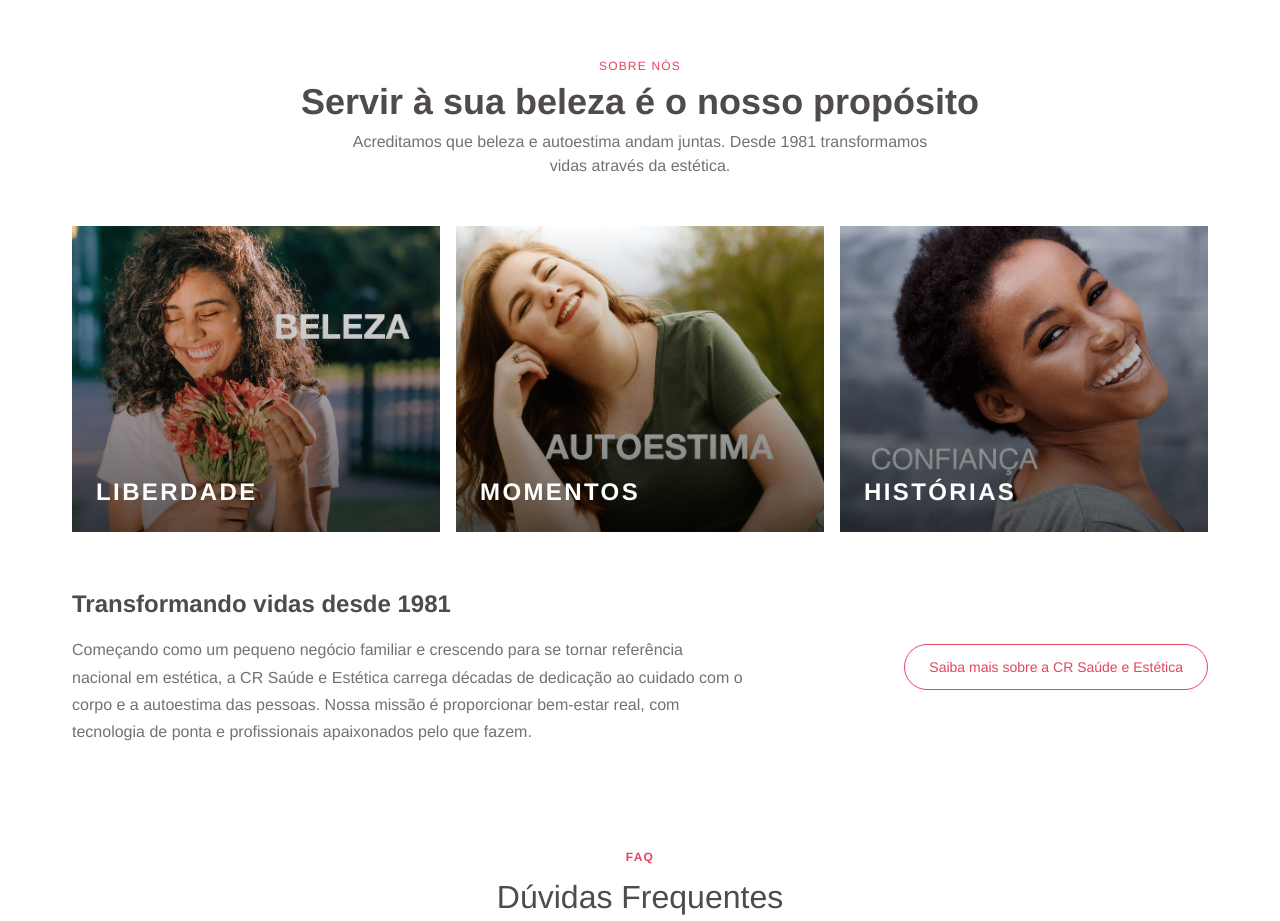
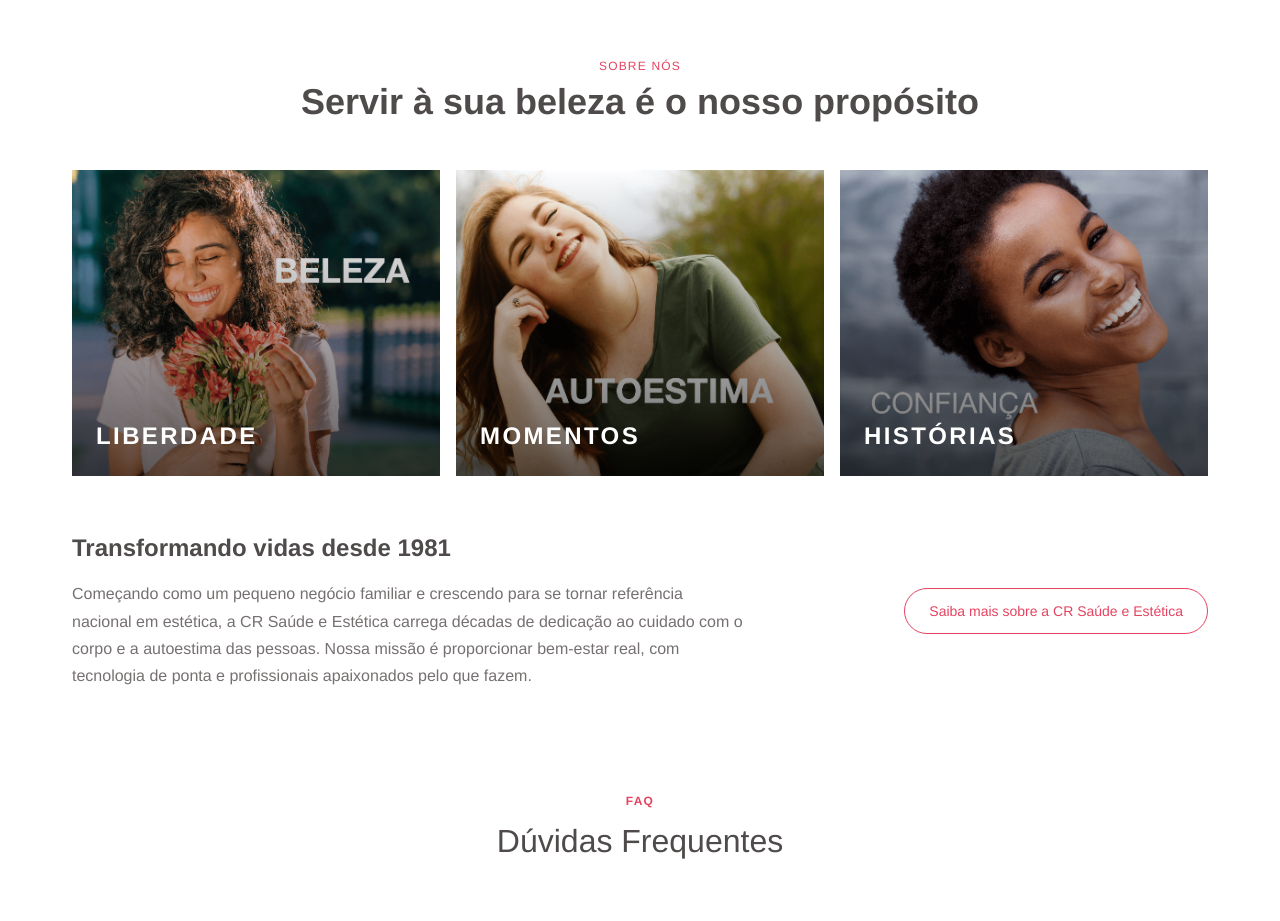
Before and after one commit to EducLead01/CR-Saude-e-Estetica, a Next.js app: page /CR-Saude-e-Estetica/ in a window 1280 px wide. Shown: the part 3840-4761 px from the top of the page. Built offline with nearby package versions, Linux system fonts and the light colour scheme.

Commit message:
Remove subtítulo da seção Sobre nós

```diff
--- a/src/components/AboutSection.tsx
+++ b/src/components/AboutSection.tsx
@@ -44,10 +44,6 @@ export function AboutSection() {
           <h2 className="text-4xl font-semibold text-[rgb(78,75,74)] mt-2 mb-2">
             Servir à sua beleza é o nosso propósito
           </h2>
-          <p className="text-base text-[rgb(118,113,112)] max-w-[600px] mx-auto">
-            Acreditamos que beleza e autoestima andam juntas. Desde 1981
-            transformamos vidas através da estética.
-          </p>
         </div>
 
         {/* Lifestyle cards swiper */}
```
